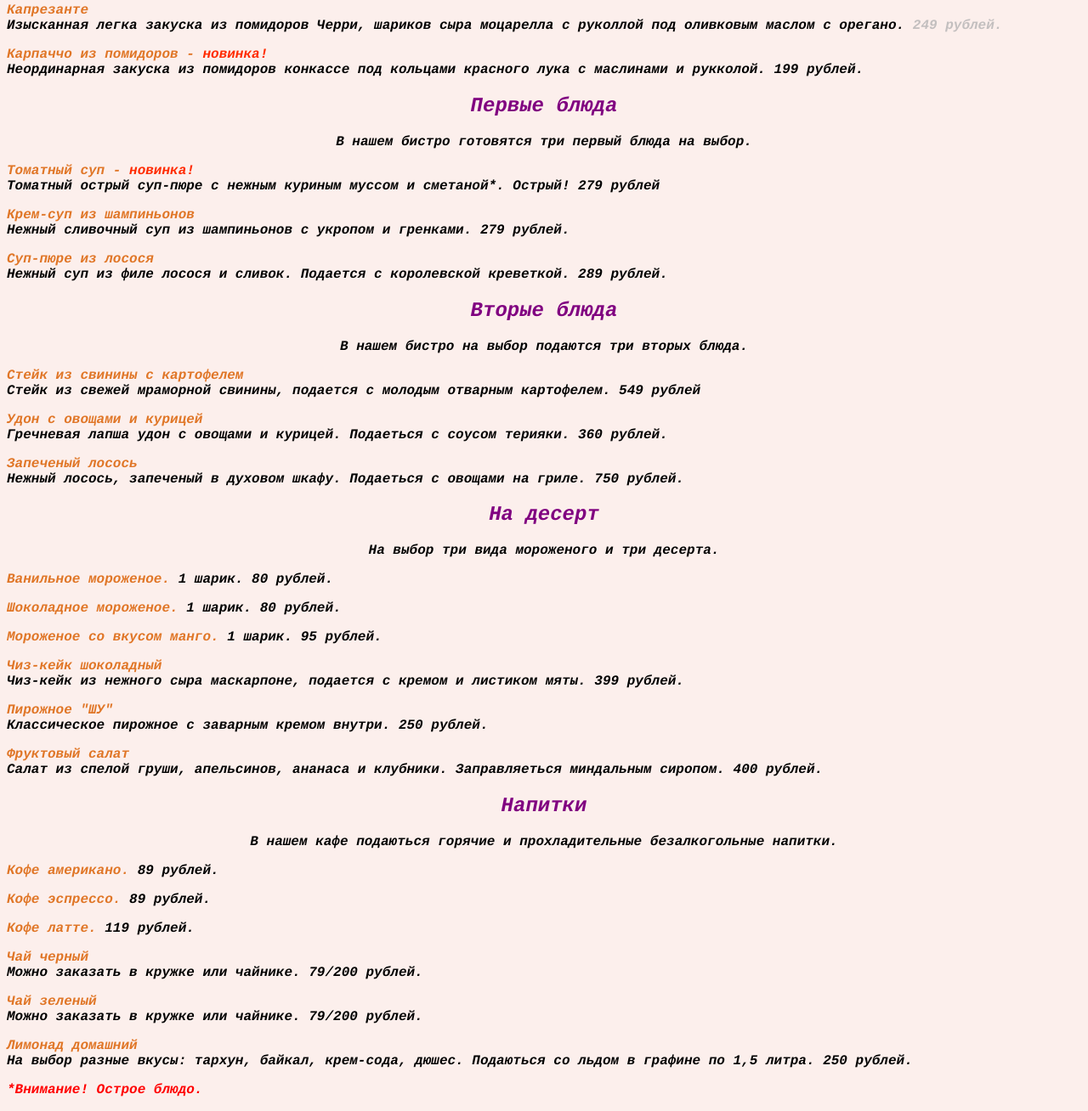
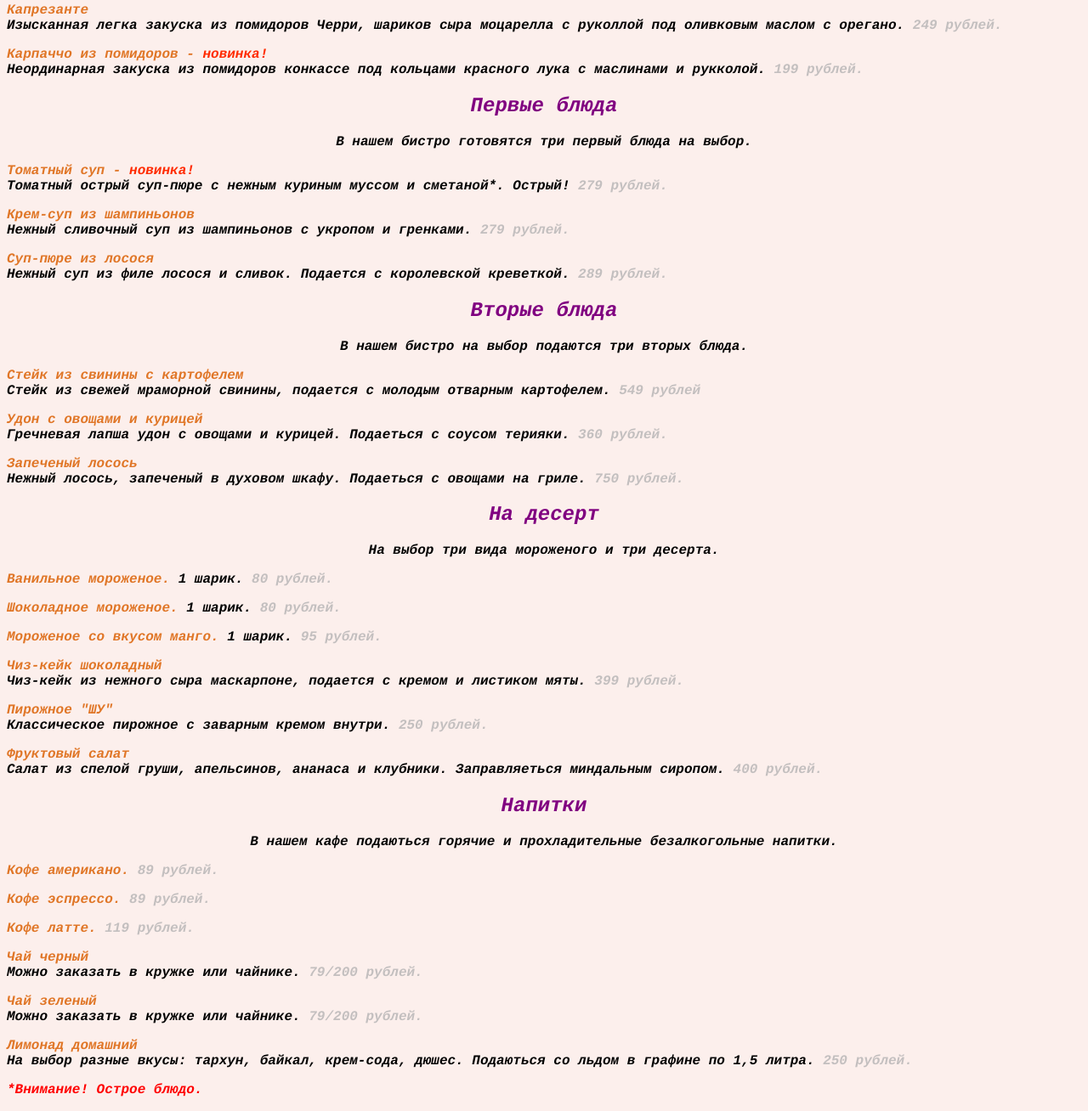
Before and after one commit to OldinPadavan/MDK_04.02, a plain HTML site: page Лабораторная работа №6/Лабораторная работа №6.html in a window 1280 px wide. Shown: the part 302-1610 px from the top of the page at 85% size. Drawn offline with Linux system fonts and the light colour scheme.

Commit message:
add grey prices color

```diff
--- a/Лабораторная работа №6/Лабораторная работа №6.html
+++ b/Лабораторная работа №6/Лабораторная работа №6.html
@@ -34,47 +34,47 @@
       <P align= left> <span style="color:#e07627"> Капрезанте </span> <br> Изысканная легка закуска из помидоров Черри,
          шариков сыра моцарелла с руколлой под оливковым маслом с орегано.<span style="color:#c3bfbf"> 249 рублей.</span></P>
           <P align= left> <span style="color:#e07627"> Карпаччо из помидоров - <span style="color:#ff2b00">новинка!</span></span><br> Неординарная закуска из помидоров
-             конкассе под кольцами красного лука с маслинами и рукколой. 199 рублей.</P>
+             конкассе под кольцами красного лука с маслинами и рукколой. <span style="color:#c3bfbf">199 рублей.</span></P>
 
     <H2 align= center>Первые блюда</H2>
       <P align= center>В нашем бистро готовятся три первый блюда на выбор.</P>
       <P align= left><span style="color:#e07627">Томатный суп - <span style="color:#ff2b00"> новинка! </span></span><br> Томатный острый суп-пюре с нежным
-         куриным муссом и сметаной*. Острый! 279 рублей</P>
+         куриным муссом и сметаной*. Острый! <span style="color:#c3bfbf">279 рублей.</span></P>
           <P align= left><span style="color:#e07627">Крем-суп из шампиньонов</span><br> Нежный сливочный суп из шампиньонов
-             с укропом и гренками. 279 рублей.</P>
+             с укропом и гренками. <span style="color:#c3bfbf">279 рублей.</span></P>
               <P align= left><span style="color:#e07627">Суп-пюре из лосося </span><br> Нежный суп из филе лосося и сливок.
-                 Подается с королевской креветкой. 289 рублей.</P>
+                 Подается с королевской креветкой. <span style="color:#c3bfbf">289 рублей. </span></P>
 
     <H2 align= center>Вторые блюда</H2>
      <P align= center>В нашем бистро на выбор подаются три вторых блюда.</P>
      <P align= left><span style="color:#e07627">Стейк из свинины с картофелем </span><br> Стейк из свежей мраморной свинины,
-       подается с молодым отварным картофелем. 549 рублей</P>
+       подается с молодым отварным картофелем. <span style="color:#c3bfbf">549 рублей</span></P>
         <P align= left><span style="color:#e07627">Удон с овощами и курицей</span><br> Гречневая лапша удон с овощами и курицей.
-           Подаеться с соусом терияки. 360 рублей.</P>
+           Подаеться с соусом терияки. <span style="color:#c3bfbf">360 рублей.</span></P>
             <P align= left><span style="color:#e07627">Запеченый лосось</span><br> Нежный лосось, запеченый в духовом шкафу.
-               Подаеться с овощами на гриле. 750 рублей.</P>
+               Подаеться с овощами на гриле.<span style="color:#c3bfbf"> 750 рублей.</span></P>
 
     <H2 align= center>На десерт</H2>
       <P align= center>На выбор три вида мороженого и три десерта.</P>
-      <P align= left><span style="color:#e07627">Ванильное мороженое.</span> 1 шарик. 80 рублей.</P>
-          <P align= left><span style="color:#e07627">Шоколадное мороженое.</span> 1 шарик. 80 рублей.</P>
-              <P align= left><span style="color:#e07627">Мороженое со вкусом манго.</span> 1 шарик. 95 рублей.</P>
+      <P align= left><span style="color:#e07627">Ванильное мороженое.</span> 1 шарик.<span style="color:#c3bfbf"> 80 рублей.</span></P>
+          <P align= left><span style="color:#e07627">Шоколадное мороженое.</span> 1 шарик. <span style="color:#c3bfbf">80 рублей.</span></P>
+              <P align= left><span style="color:#e07627">Мороженое со вкусом манго.</span> 1 шарик.<span style="color:#c3bfbf"> 95 рублей.</span></P>
                 <P align= left><span style="color:#e07627">Чиз-кейк шоколадный </span> <br> Чиз-кейк из нежного сыра маскарпоне,
-                   подается с кремом и листиком мяты. 399 рублей.</P>
-                    <P align= left><span style="color:#e07627">Пирожное "ШУ"</span><br> Классическое пирожное с заварным кремом внутри. 250 рублей.</P>
+                   подается с кремом и листиком мяты.<span style="color:#c3bfbf"> 399 рублей.</span></P>
+                    <P align= left><span style="color:#e07627">Пирожное "ШУ"</span><br> Классическое пирожное с заварным кремом внутри.<span style="color:#c3bfbf"> 250 рублей.</span></P>
                         <P align= left><span style="color:#e07627">Фруктовый салат</span><br> Салат из спелой груши, апельсинов, ананаса и клубники.
-                           Заправляеться миндальным сиропом. 400 рублей.</P>
+                           Заправляеться миндальным сиропом.<span style="color:#c3bfbf"> 400 рублей.</span></P>
 
 
     <H2 align= center>Напитки</H2>
       <P align= center>В нашем кафе подаються горячие и прохладительные безалкогольные напитки.</P>
-      <P align= left><span style="color:#e07627">Кофе американо.</span> 89 рублей.</P>
-        <P align= left><span style="color:#e07627">Кофе эспрессо.</span> 89 рублей.</P>
-            <P align= left><span style="color:#e07627">Кофе латте.</span> 119 рублей.</P>
-              <P align= left><span style="color:#e07627">Чай черный</span><br> Можно заказать в кружке или чайнике. 79/200 рублей.</P>
-                  <P align= left><span style="color:#e07627">Чай зеленый</span><br> Можно заказать в кружке или чайнике. 79/200 рублей.</P>
+      <P align= left><span style="color:#e07627">Кофе американо.</span> <span style="color:#c3bfbf">89 рублей.</span></P>
+        <P align= left><span style="color:#e07627">Кофе эспрессо.</span><span style="color:#c3bfbf"> 89 рублей.</span></P>
+            <P align= left><span style="color:#e07627">Кофе латте.</span> <span style="color:#c3bfbf">119 рублей.</span></P>
+              <P align= left><span style="color:#e07627">Чай черный</span><br> Можно заказать в кружке или чайнике. <span style="color:#c3bfbf">79/200 рублей.</span></P>
+                  <P align= left><span style="color:#e07627">Чай зеленый</span><br> Можно заказать в кружке или чайнике.<span style="color:#c3bfbf"> 79/200 рублей.</span></P>
                       <P align= left><span style="color:#e07627">Лимонад домашний</span><br> На выбор разные вкусы: тархун, байкал, крем-сода, дюшес.
-                         Подаються со льдом в графине по 1,5 литра. 250 рублей.</P>
+                         Подаються со льдом в графине по 1,5 литра.<span style="color:#c3bfbf"> 250 рублей.</span></P>
 
 
     <P align = left class="redMark">
```
